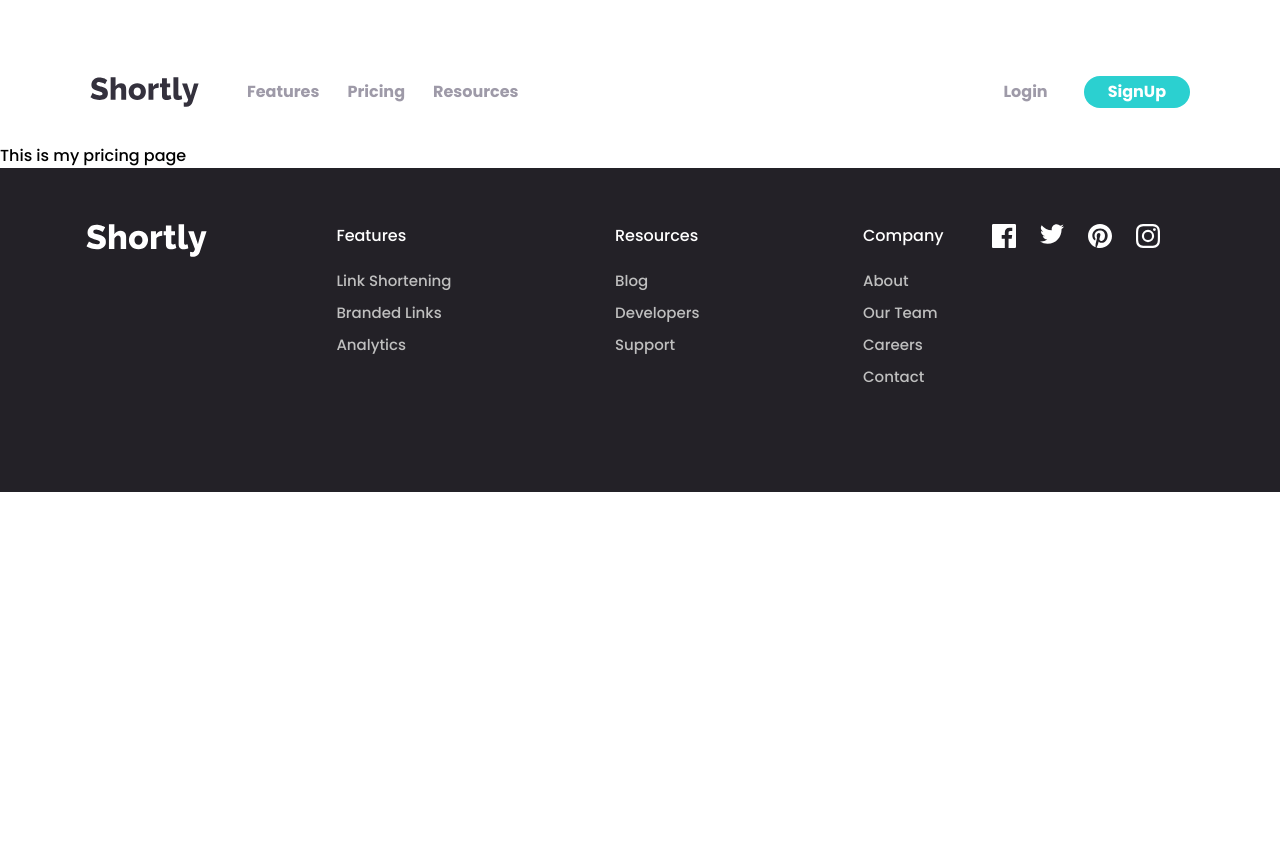
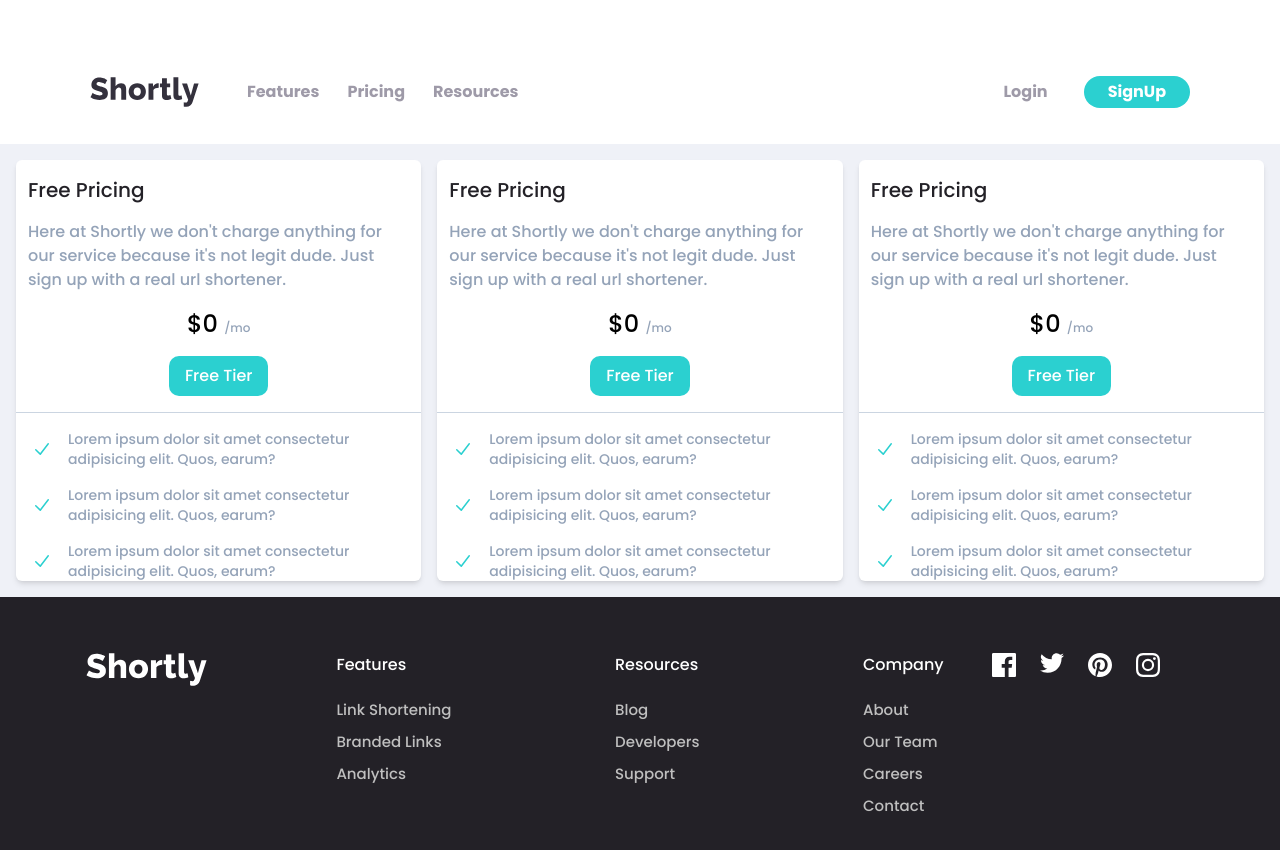
Before and after one commit to barnettet31/url-shortener-fem, a React (Create React App) app: page /#/pricing in a window 1280 px wide. Shown: the top 850 px of the page. Before the commit the page ends 800 px from the top, so only its background shows below. Built offline with nearby package versions, Linux system fonts and the light colour scheme.

Commit message:
created pricing pages

```diff
--- a/src/routes/pricing/pricing.route.tsx
+++ b/src/routes/pricing/pricing.route.tsx
@@ -1,3 +1,87 @@
 export const Pricing = ()=>{
-    return (<main><h1>This is my pricing page</h1></main>)
+    return (<main className="grid bg-[#eff1f7] px-4 py-4 md:grid-cols-2 lg:grid-cols-3 gap-4">
+
+        <div className="flex flex-col w-full gap-4 pt-4 bg-white rounded-md shadow-md">
+            <div className="text-xl text-[#232127] px-3"><h3>Free Pricing</h3></div>
+            <div className="px-3 text-md"><p className="text-slate-400">Here at Shortly we don't charge anything for our service because it's not legit dude. Just sign up with a real url shortener.</p></div>
+            <h3 className="text-2xl text-bold leading-[-2px] text-center">$0 <span className="text-xs text-slate-400">/mo</span></h3>
+            <button className="self-center py-2 px-4 bg-[#2bd0d0] hover:bg-[#2bd0d0]/75 text-white rounded-[10px]">Free Tier</button>
+            <div className="w-full border-t border-t-slate-300">
+                <div className="flex items-center justify-start gap-4 px-4 pt-4 text-slate-400">
+                <svg className="h-5 w-5 flex-shrink-0 text-[#2bd0d0]" xmlns="http://www.w3.org/2000/svg" viewBox="0 0 20 20" fill="currentColor" aria-hidden="true">
+                <path fill-rule="evenodd" d="M16.704 4.153a.75.75 0 01.143 1.052l-8 10.5a.75.75 0 01-1.127.075l-4.5-4.5a.75.75 0 011.06-1.06l3.894 3.893 7.48-9.817a.75.75 0 011.05-.143z" clip-rule="evenodd" />
+              </svg>
+                    <p className="text-sm">Lorem ipsum dolor sit amet consectetur adipisicing elit. Quos, earum?</p>
+                </div>
+                <div className="flex items-center justify-start gap-4 px-4 pt-4 text-slate-400">
+                <svg className="h-5 w-5 flex-shrink-0 text-[#2bd0d0]" xmlns="http://www.w3.org/2000/svg" viewBox="0 0 20 20" fill="currentColor" aria-hidden="true">
+                <path fill-rule="evenodd" d="M16.704 4.153a.75.75 0 01.143 1.052l-8 10.5a.75.75 0 01-1.127.075l-4.5-4.5a.75.75 0 011.06-1.06l3.894 3.893 7.48-9.817a.75.75 0 011.05-.143z" clip-rule="evenodd" />
+              </svg>
+                    <p className="text-sm">Lorem ipsum dolor sit amet consectetur adipisicing elit. Quos, earum?</p>
+                </div>
+                <div className="flex items-center justify-start gap-4 px-4 pt-4 text-slate-400">
+                <svg className="h-5 w-5 flex-shrink-0 text-[#2bd0d0]" xmlns="http://www.w3.org/2000/svg" viewBox="0 0 20 20" fill="currentColor" aria-hidden="true">
+                <path fill-rule="evenodd" d="M16.704 4.153a.75.75 0 01.143 1.052l-8 10.5a.75.75 0 01-1.127.075l-4.5-4.5a.75.75 0 011.06-1.06l3.894 3.893 7.48-9.817a.75.75 0 011.05-.143z" clip-rule="evenodd" />
+              </svg>
+                    <p className="text-sm">Lorem ipsum dolor sit amet consectetur adipisicing elit. Quos, earum?</p>
+                </div>
+            </div>
+
+        </div>
+        <div className="flex flex-col w-full gap-4 pt-4 bg-white rounded-md shadow-md">
+            <div className="text-xl text-[#232127] px-3"><h3>Free Pricing</h3></div>
+            <div className="px-3 text-md"><p className="text-slate-400">Here at Shortly we don't charge anything for our service because it's not legit dude. Just sign up with a real url shortener.</p></div>
+            <h3 className="text-2xl text-bold leading-[-2px] text-center">$0 <span className="text-xs text-slate-400">/mo</span></h3>
+            <button className="self-center py-2 px-4 bg-[#2bd0d0] hover:bg-[#2bd0d0]/75 text-white rounded-[10px]">Free Tier</button>
+            <div className="w-full border-t border-t-slate-300">
+                <div className="flex items-center justify-start gap-4 px-4 pt-4 text-slate-400">
+                <svg className="h-5 w-5 flex-shrink-0 text-[#2bd0d0]" xmlns="http://www.w3.org/2000/svg" viewBox="0 0 20 20" fill="currentColor" aria-hidden="true">
+                <path fill-rule="evenodd" d="M16.704 4.153a.75.75 0 01.143 1.052l-8 10.5a.75.75 0 01-1.127.075l-4.5-4.5a.75.75 0 011.06-1.06l3.894 3.893 7.48-9.817a.75.75 0 011.05-.143z" clip-rule="evenodd" />
+              </svg>
+                    <p className="text-sm">Lorem ipsum dolor sit amet consectetur adipisicing elit. Quos, earum?</p>
+                </div>
+                <div className="flex items-center justify-start gap-4 px-4 pt-4 text-slate-400">
+                <svg className="h-5 w-5 flex-shrink-0 text-[#2bd0d0]" xmlns="http://www.w3.org/2000/svg" viewBox="0 0 20 20" fill="currentColor" aria-hidden="true">
+                <path fill-rule="evenodd" d="M16.704 4.153a.75.75 0 01.143 1.052l-8 10.5a.75.75 0 01-1.127.075l-4.5-4.5a.75.75 0 011.06-1.06l3.894 3.893 7.48-9.817a.75.75 0 011.05-.143z" clip-rule="evenodd" />
+              </svg>
+                    <p className="text-sm">Lorem ipsum dolor sit amet consectetur adipisicing elit. Quos, earum?</p>
+                </div>
+                <div className="flex items-center justify-start gap-4 px-4 pt-4 text-slate-400">
+                <svg className="h-5 w-5 flex-shrink-0 text-[#2bd0d0]" xmlns="http://www.w3.org/2000/svg" viewBox="0 0 20 20" fill="currentColor" aria-hidden="true">
+                <path fill-rule="evenodd" d="M16.704 4.153a.75.75 0 01.143 1.052l-8 10.5a.75.75 0 01-1.127.075l-4.5-4.5a.75.75 0 011.06-1.06l3.894 3.893 7.48-9.817a.75.75 0 011.05-.143z" clip-rule="evenodd" />
+              </svg>
+                    <p className="text-sm">Lorem ipsum dolor sit amet consectetur adipisicing elit. Quos, earum?</p>
+                </div>
+            </div>
+
+        </div>
+        <div className="flex flex-col w-full gap-4 pt-4 bg-white rounded-md shadow-md">
+            <div className="text-xl text-[#232127] px-3"><h3>Free Pricing</h3></div>
+            <div className="px-3 text-md"><p className="text-slate-400">Here at Shortly we don't charge anything for our service because it's not legit dude. Just sign up with a real url shortener.</p></div>
+            <h3 className="text-2xl text-bold leading-[-2px] text-center">$0 <span className="text-xs text-slate-400">/mo</span></h3>
+            <button className="self-center py-2 px-4 bg-[#2bd0d0] hover:bg-[#2bd0d0]/75 text-white rounded-[10px]">Free Tier</button>
+            <div className="w-full border-t border-t-slate-300">
+                <div className="flex items-center justify-start gap-4 px-4 pt-4 text-slate-400">
+                <svg className="h-5 w-5 flex-shrink-0 text-[#2bd0d0]" xmlns="http://www.w3.org/2000/svg" viewBox="0 0 20 20" fill="currentColor" aria-hidden="true">
+                <path fill-rule="evenodd" d="M16.704 4.153a.75.75 0 01.143 1.052l-8 10.5a.75.75 0 01-1.127.075l-4.5-4.5a.75.75 0 011.06-1.06l3.894 3.893 7.48-9.817a.75.75 0 011.05-.143z" clip-rule="evenodd" />
+              </svg>
+                    <p className="text-sm">Lorem ipsum dolor sit amet consectetur adipisicing elit. Quos, earum?</p>
+                </div>
+                <div className="flex items-center justify-start gap-4 px-4 pt-4 text-slate-400">
+                <svg className="h-5 w-5 flex-shrink-0 text-[#2bd0d0]" xmlns="http://www.w3.org/2000/svg" viewBox="0 0 20 20" fill="currentColor" aria-hidden="true">
+                <path fill-rule="evenodd" d="M16.704 4.153a.75.75 0 01.143 1.052l-8 10.5a.75.75 0 01-1.127.075l-4.5-4.5a.75.75 0 011.06-1.06l3.894 3.893 7.48-9.817a.75.75 0 011.05-.143z" clip-rule="evenodd" />
+              </svg>
+                    <p className="text-sm">Lorem ipsum dolor sit amet consectetur adipisicing elit. Quos, earum?</p>
+                </div>
+                <div className="flex items-center justify-start gap-4 px-4 pt-4 text-slate-400">
+                <svg className="h-5 w-5 flex-shrink-0 text-[#2bd0d0]" xmlns="http://www.w3.org/2000/svg" viewBox="0 0 20 20" fill="currentColor" aria-hidden="true">
+                <path fill-rule="evenodd" d="M16.704 4.153a.75.75 0 01.143 1.052l-8 10.5a.75.75 0 01-1.127.075l-4.5-4.5a.75.75 0 011.06-1.06l3.894 3.893 7.48-9.817a.75.75 0 011.05-.143z" clip-rule="evenodd" />
+              </svg>
+                    <p className="text-sm">Lorem ipsum dolor sit amet consectetur adipisicing elit. Quos, earum?</p>
+                </div>
+            </div>
+
+        </div>
+
+    </main>)
 }
```
